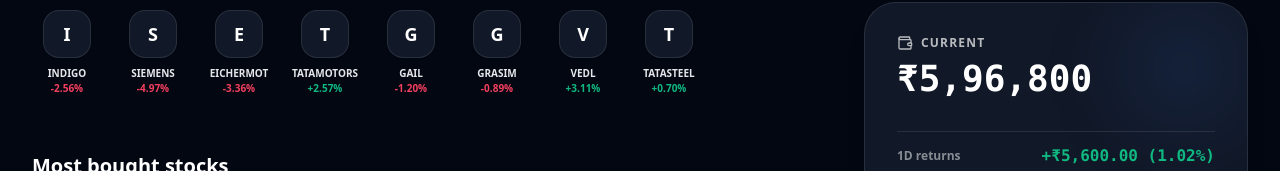
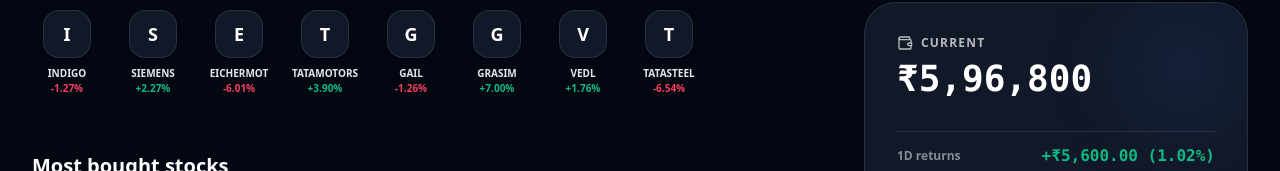
Before and after one commit to Ayush99042/MarketPulse, a React (Vite) app: page / in a window 1280 px wide. Shown: the part 212-383 px from the top of the page. Built offline with nearby package versions, Linux system fonts and the light colour scheme; no server answers.

Commit message:
recent view update

```diff
--- a/src/Page/Dashboard.tsx
+++ b/src/Page/Dashboard.tsx
@@ -125,7 +125,8 @@
             </h2>
             <div className="flex gap-4 overflow-x-auto pb-4 pt-2 scrollbar-hide">
               {recentlyViewed.map((ticker) => {
-                const isPos = ticker.symbol.charCodeAt(0) % 2 === 0;
+                const stats = getDailyStats(ticker.symbol);
+                const isPos = stats.pChange >= 0;
                 return (
                   <div
                     key={ticker.symbol}
@@ -141,8 +142,8 @@
                     <span
                       className={`text-[10px] font-bold ${isPos ? "text-emerald-500" : "text-rose-500"}`}
                     >
-                      {isPos ? "+" : "-"}
-                      {(Math.random() * 5).toFixed(2)}%
+                      {isPos ? "+" : ""}
+                      {stats.pChange.toFixed(2)}%
                     </span>
                   </div>
                 );
```
